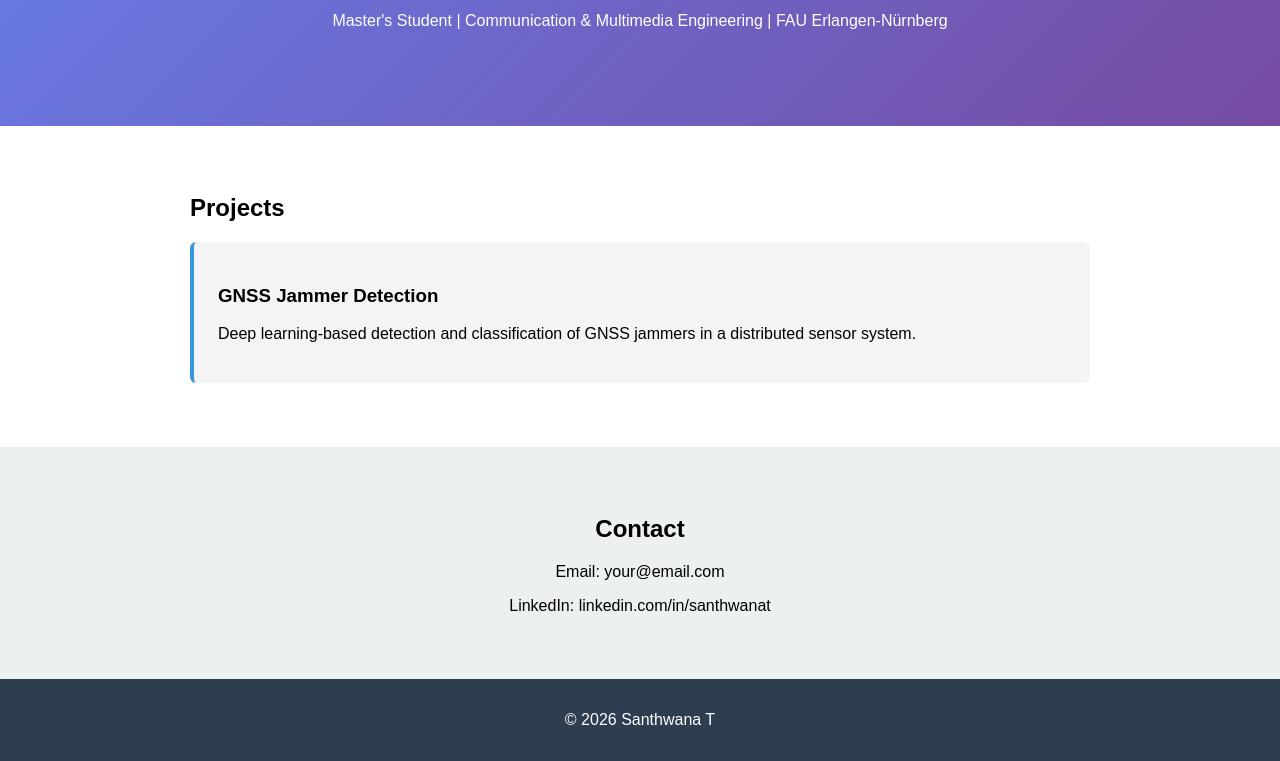
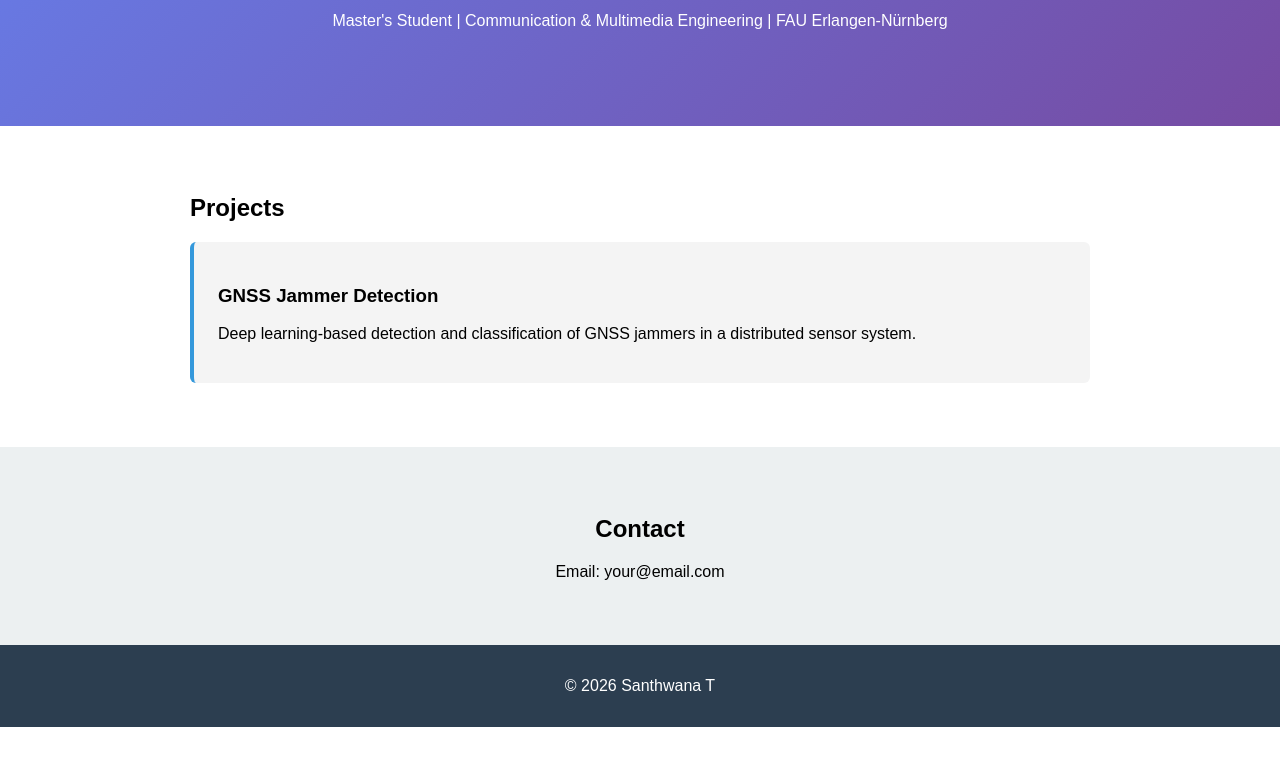
Before and after one commit to SanthwanaT/santhwanat.github.io, a plain HTML site: page index.html in a window 1280 px wide. Shown: the part 279-1040 px from the top of the page. After the commit the page ends 1006 px from the top, so only its background shows below. Drawn offline with Linux system fonts and the light colour scheme.

Commit message:
Remove LinkedIn link from contact section
Removed LinkedIn link from the contact section.

```diff
--- a/index.html
+++ b/index.html
@@ -17,12 +17,10 @@
 </head>
 <body>
     <nav><h1>Santhwana T</h1></nav>
-
     <section class="hero">
         <h2>Welcome to My Portfolio</h2>
         <p>Master's Student | Communication & Multimedia Engineering | FAU Erlangen-Nürnberg</p>
     </section>
-
     <section class="projects">
         <h2>Projects</h2>
         <div class="card">
@@ -30,13 +28,10 @@
             <p>Deep learning-based detection and classification of GNSS jammers in a distributed sensor system.</p>
         </div>
     </section>
-
     <section class="contact">
         <h2>Contact</h2>
         <p>Email: your@email.com</p>
-        <p>LinkedIn: linkedin.com/in/santhwanat</p>
     </section>
-
     <footer><p>&copy; 2026 Santhwana T</p></footer>
 </body>
 </html>
```
